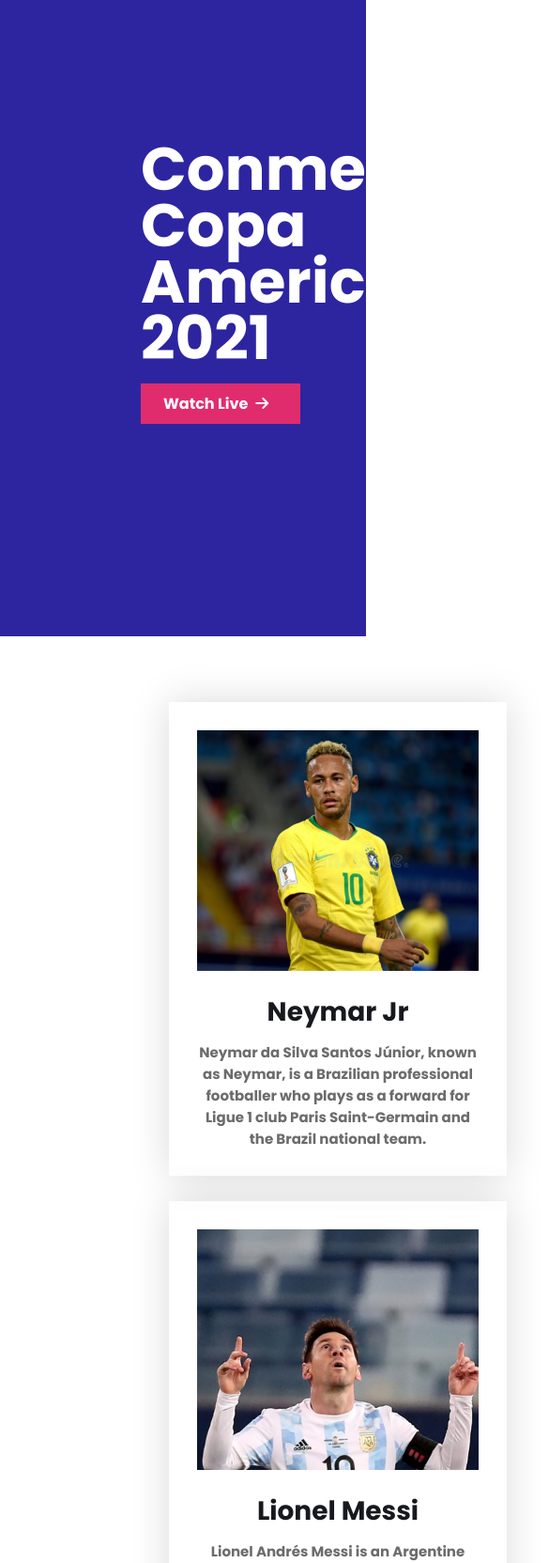
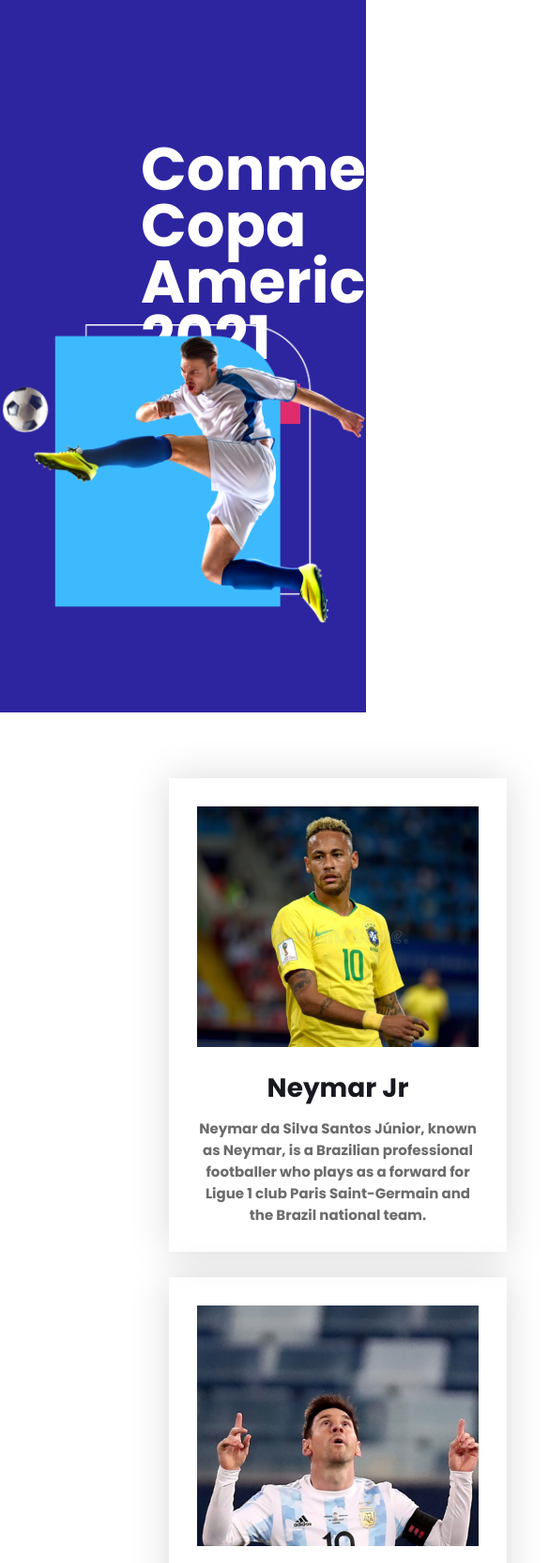
Before and after one commit to RahathShahriar/responsive-football, a plain HTML site: page index.html in a window 390 px wide. Shown: the top 1663 px of the page at 94% size, 585 px wide, since content can reach past the window. Drawn offline with Linux system fonts and the light colour scheme.

Commit message:
final add

```diff
--- a/style/style.css
+++ b/style/style.css
@@ -196,12 +196,21 @@
 Media quaries mobile device
 -------------------------- */
 @media only screen and (max-width:680px){
-    body{
+    body main{
+        width: 100%;
+        margin: 0px auto;
+        padding: 0px auto;
+        align-items: center;
+    }
+    header{
+        display: flex;
+        flex-direction: column;
+        width: 100%;
+        height: 100%;
         margin: 0px;
-        padding: 0px;
     }
     .container{
-        width: 100%;
+        align-items: center;
     }
     .top-banner{
         width: 100%;
@@ -209,9 +218,8 @@
         margin-bottom: 10px;
     }
     .banner-image img{
-        position: ;
-        height: 200px;
-        width: auto;
+        height: 100%;
+        width: 100%;
     }
     .flexible-container{
         flex-direction: column;
@@ -232,10 +240,12 @@
         flex-direction: column;
     }
     .photo-frame{
-        height: 80px;
-        width: auto;
+        position: flex;
+        height: 100%;
+        width: 100%;
     }
     footer{
+        text-align: center;
         flex-direction: column;
     }
     .logo img{
```
